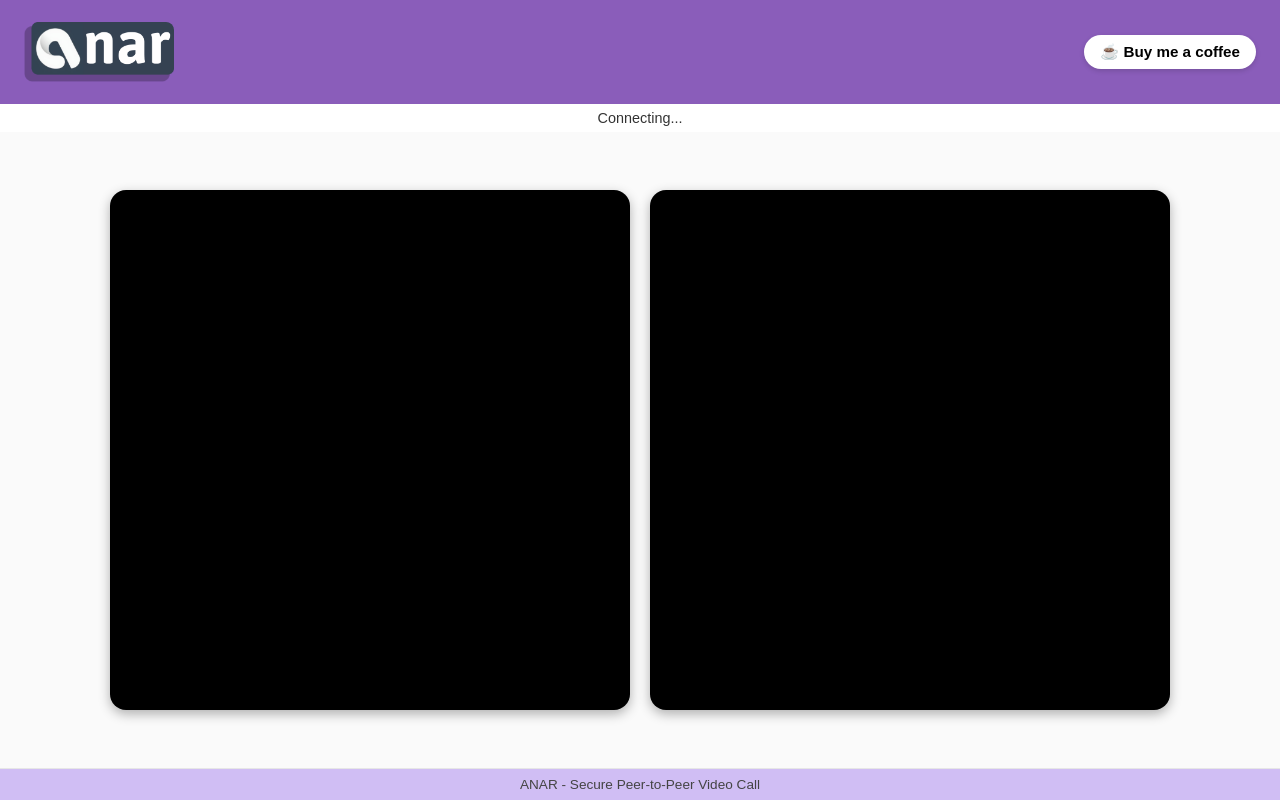
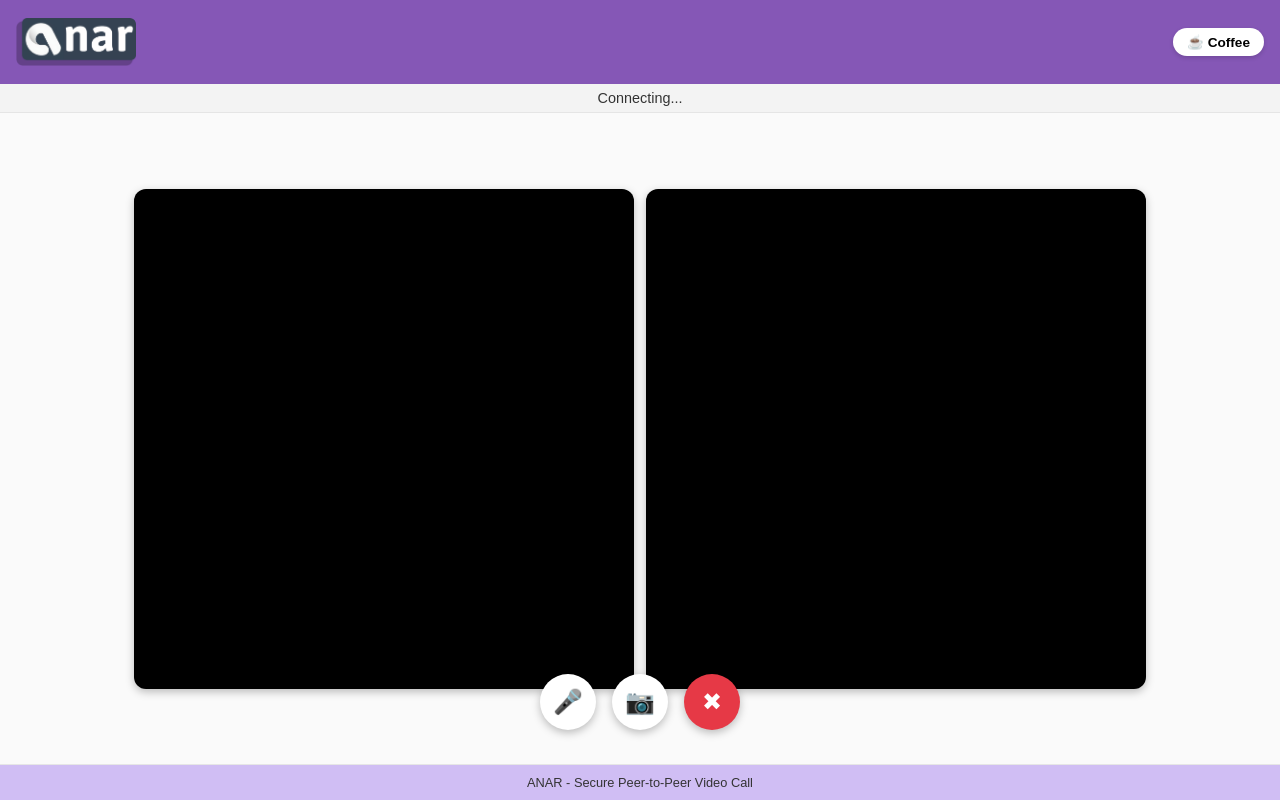
Before and after one commit to Rahultushar-git/anar, a website: page videocall.html in a window 1280 px wide. Drawn offline with Linux system fonts and the light colour scheme.

Commit message:
Update videocall.html

```diff
--- a/videocall.html
+++ b/videocall.html
@@ -2,7 +2,7 @@
 <html lang="en">
 <head>
   <meta charset="utf-8" />
-  <meta name="viewport" content="width=device-width,initial-scale=1" />
+  <meta name="viewport" content="width=device-width,initial-scale=1,maximum-scale=1,user-scalable=no" />
   <title>ANAR - Video Call</title>
   <link rel="icon" href="favicon.png" type="image/png" />
   <link rel="apple-touch-icon" href="favicon.png" />
@@ -10,6 +10,7 @@
     :root {
       --chat-bg: #fafafa;
       --accent: #8557B6;
+      --danger: #e63946;
     }
     html, body {
       height: 100%;
@@ -17,86 +18,143 @@
       background: #fff;
       font-family: Arial, Helvetica, sans-serif;
       color: #0b1220;
+      -webkit-tap-highlight-color: transparent;
     }
     .app {
       height: 100vh;
       display: flex;
       flex-direction: column;
+      position: relative;
     }
+
+    /* Header */
     .header {
-      background-color: #8A5DBA;
-      padding: 16px 24px;
+      background-color: var(--accent);
+      padding: 12px 16px;
       display: flex;
       align-items: center;
       justify-content: space-between;
-      min-height: 72px;
+      min-height: 60px;
+      color: #fff;
     }
     .header-left {
       display: flex;
       align-items: center;
-      gap: 12px;
+      gap: 10px;
       cursor: pointer;
     }
     .logo {
-      width: 150px;
+      width: 120px;
       height: auto;
       object-fit: contain;
-      border-radius: 8px;
+      border-radius: 6px;
     }
     .coffee-btn {
       background: #fff;
       color: #000;
       text-decoration: none;
-      padding: 8px 16px;
-      border-radius: 20px;
+      padding: 6px 14px;
+      border-radius: 18px;
       font-weight: 600;
-      font-size: 0.95rem;
-      box-shadow: 0 2px 5px rgba(0,0,0,0.15);
+      font-size: 0.85rem;
+      box-shadow: 0 2px 4px rgba(0,0,0,0.15);
       transition: transform 0.2s ease, box-shadow 0.2s ease;
+      white-space: nowrap;
     }
     .coffee-btn:hover {
       transform: translateY(-2px);
       box-shadow: 0 4px 8px rgba(0,0,0,0.25);
     }
+
+    /* Status */
+    .status {
+      text-align: center;
+      font-size: 0.9rem;
+      padding: 6px;
+      color: #333;
+      background: #f3f3f3;
+      border-bottom: 1px solid #e5e5e5;
+    }
+
+    /* Video area */
     .video-area {
       flex: 1;
       display: flex;
       justify-content: center;
       align-items: center;
       background: var(--chat-bg);
-      padding: 20px;
-      gap: 20px;
+      padding: 10px;
+      gap: 12px;
       flex-wrap: wrap;
+      overflow-y: auto;
     }
     video {
-      width: 520px;
-      height: 520px;
+      flex: 1 1 45%;
+      max-width: 500px;
+      aspect-ratio: 1 / 1;
       object-fit: cover;
-      border-radius: 16px;
+      border-radius: 12px;
       background: #000;
-      box-shadow: 0 4px 12px rgba(0,0,0,0.3);
+      box-shadow: 0 3px 8px rgba(0,0,0,0.25);
     }
-    /* 📱 Mobile: stack and scale down */
-    @media (max-width: 600px) {
+
+    /* 📱 Mobile-first */
+    @media (max-width: 768px) {
+      .video-area {
+        flex-direction: column;
+        gap: 10px;
+        padding: 8px;
+      }
       video {
         width: 100%;
-        height: auto;
-        aspect-ratio: 1 / 1;
+        flex: unset;
+        aspect-ratio: 9 / 16;
       }
     }
+
+    /* Footer */
     .footer {
       text-align: center;
-      padding: 8px 10px;
-      font-size: 0.85rem;
+      padding: 10px;
+      font-size: 0.8rem;
       background: #D0BEF4;
       border-top: 1px solid #e6e6e6;
-      color: #444;
+      color: #333;
     }
-    .status {
-      text-align: center;
-      font-size: 0.9rem;
-      padding: 6px;
-      color: #333;
+
+    /* Floating Control Bar */
+    .controls {
+      position: absolute;
+      bottom: 70px;
+      left: 50%;
+      transform: translateX(-50%);
+      display: flex;
+      gap: 16px;
+      z-index: 10;
+    }
+    .control-btn {
+      width: 56px;
+      height: 56px;
+      border-radius: 50%;
+      border: none;
+      display: flex;
+      align-items: center;
+      justify-content: center;
+      font-size: 24px;
+      cursor: pointer;
+      box-shadow: 0 3px 8px rgba(0,0,0,0.25);
+      background: #fff;
+      transition: background 0.2s;
+    }
+    .control-btn:hover {
+      background: #eee;
+    }
+    .end-btn {
+      background: var(--danger);
+      color: #fff;
+    }
+    .end-btn:hover {
+      background: #c81d25;
     }
   </style>
 </head>
@@ -106,7 +164,7 @@
       <div class="header-left" onclick="window.location.href='https://rahultushar-git.github.io/anar/'">
         <img src="logo.png" alt="ANAR Logo" class="logo">
       </div>
-      <a class="coffee-btn" href="https://buymeacoffee.com/rahultushar" target="_blank">☕ Buy me a coffee</a>
+      <a class="coffee-btn" href="https://buymeacoffee.com/rahultushar" target="_blank">☕ Coffee</a>
     </div>
 
     <div class="status" id="status">Connecting...</div>
@@ -116,20 +174,31 @@
       <video id="localVideo" autoplay playsinline muted></video>
     </div>
 
+    <!-- Floating Buttons -->
+    <div class="controls">
+      <button class="control-btn" id="micBtn">🎤</button>
+      <button class="control-btn" id="camBtn">📷</button>
+      <button class="control-btn end-btn" id="endBtn">✖</button>
+    </div>
+
     <div class="footer">
       ANAR - Secure Peer-to-Peer Video Call
     </div>
   </div>
 
   <script>
-    const WS_URL = "wss://anar-aeou.onrender.com"; // your signaling server
+    const WS_URL = "wss://anar-aeou.onrender.com";
     const ws = new WebSocket(WS_URL);
 
-    let pc;
-    let localStream;
+    let pc, localStream;
     const localVideo = document.getElementById("localVideo");
     const remoteVideo = document.getElementById("remoteVideo");
     const statusEl = document.getElementById("status");
+
+    // Buttons
+    const micBtn = document.getElementById("micBtn");
+    const camBtn = document.getElementById("camBtn");
+    const endBtn = document.getElementById("endBtn");
 
     async function init() {
       localStream = await navigator.mediaDevices.getUserMedia({ video: true, audio: true });
@@ -139,7 +208,6 @@
     ws.onopen = async () => {
       statusEl.textContent = "Connected. Looking for peer...";
       await init();
-
       await createPeerConnection();
       const offer = await pc.createOffer();
       await pc.setLocalDescription(offer);
@@ -148,7 +216,6 @@
 
     ws.onmessage = async (event) => {
       const msg = JSON.parse(event.data);
-
       if (msg.type === "offer") {
         await createPeerConnection();
         await pc.setRemoteDescription(new RTCSessionDescription(msg.offer));
@@ -156,35 +223,52 @@
         await pc.setLocalDescription(answer);
         ws.send(JSON.stringify({ type: "answer", answer }));
         statusEl.textContent = "In call with peer.";
-      }
-      else if (msg.type === "answer") {
+      } else if (msg.type === "answer") {
         await pc.setRemoteDescription(new RTCSessionDescription(msg.answer));
         statusEl.textContent = "In call with peer.";
-      }
-      else if (msg.type === "candidate" && pc) {
+      } else if (msg.type === "candidate" && pc) {
         try {
           await pc.addIceCandidate(new RTCIceCandidate(msg.candidate));
         } catch (e) {
-          console.error("Error adding received ice candidate", e);
+          console.error("Error adding ice candidate", e);
         }
       }
     };
 
     async function createPeerConnection() {
       pc = new RTCPeerConnection();
-
       localStream.getTracks().forEach(track => pc.addTrack(track, localStream));
-
-      pc.ontrack = (event) => {
-        remoteVideo.srcObject = event.streams[0];
-      };
-
+      pc.ontrack = (event) => { remoteVideo.srcObject = event.streams[0]; };
       pc.onicecandidate = (event) => {
-        if (event.candidate) {
-          ws.send(JSON.stringify({ type: "candidate", candidate: event.candidate }));
-        }
+        if (event.candidate) ws.send(JSON.stringify({ type: "candidate", candidate: event.candidate }));
       };
     }
+
+    // 🎤 Toggle Mic
+    micBtn.addEventListener("click", () => {
+      const audioTrack = localStream.getAudioTracks()[0];
+      if (audioTrack) {
+        audioTrack.enabled = !audioTrack.enabled;
+        micBtn.textContent = audioTrack.enabled ? "🎤" : "🔇";
+      }
+    });
+
+    // 📷 Toggle Camera
+    camBtn.addEventListener("click", () => {
+      const videoTrack = localStream.getVideoTracks()[0];
+      if (videoTrack) {
+        videoTrack.enabled = !videoTrack.enabled;
+        camBtn.textContent = videoTrack.enabled ? "📷" : "🚫";
+      }
+    });
+
+    // ❌ End Call
+    endBtn.addEventListener("click", () => {
+      pc && pc.close();
+      ws.close();
+      statusEl.textContent = "Call ended.";
+      localStream.getTracks().forEach(track => track.stop());
+    });
   </script>
 </body>
 </html>
```
